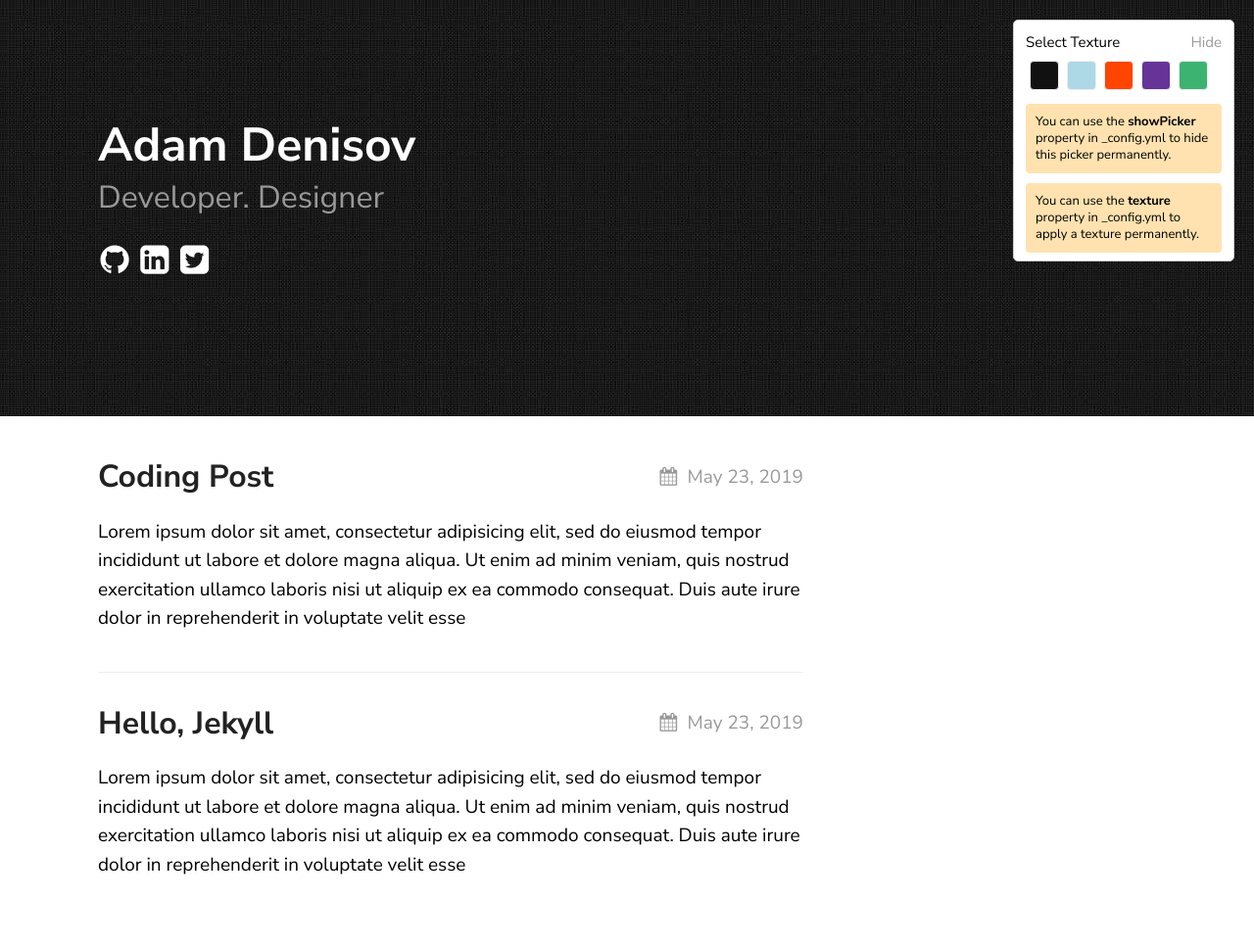
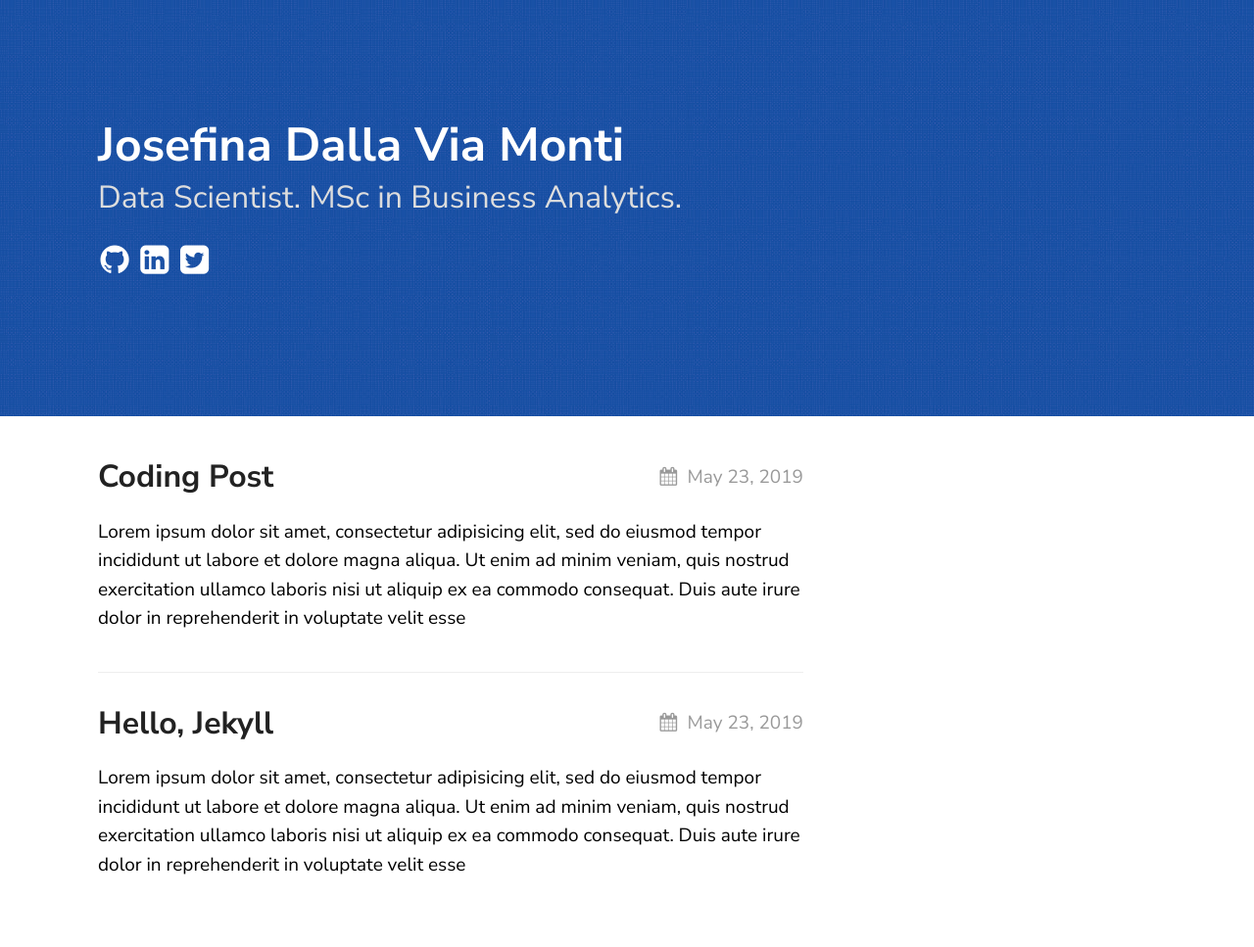
Before and after one commit to josedallavia/josedallavia.github.io, a Jekyll site: the page built from index.md, in a window 1280 px wide. Shown: the whole page at 98% size. Built offline with Jekyll 4.4.1, drawn with Linux system fonts in a browser that asks for light colours.

Commit message:
personal info

```diff
--- a/_config.yml
+++ b/_config.yml
@@ -1,7 +1,7 @@
 remote_theme: thelehhman/texture
-title: Texture Theme
+title: Josefina Dalla Via Monti
 author: GitHub User
-email: your-email@domain.com
+email: josefinadallavia@gmail.com
 description: > # this means to ignore newlines until "show_exerpts:"
   Write an awesome description for your new site here. You can edit this
   line in _config.yml. It will appear in your document head meta (for
@@ -16,18 +16,18 @@ sass:
 
 permalink: /posts/:title/
 texture:
-  title: Adam Denisov
-  tagline: Developer. Designer
+  title: Josefina Dalla Via Monti
+  tagline: Data Scientist. MSc in Business Analytics.
   date_format: "%b %-d, %Y"
-  style: black
+  style: blue
   showNav: false
-  showPicker: true
+  showPicker: false
 
   # generate social links in footer
   social_links:
-    twitter: thelehhman
-    github:  thelehhman
-    linkedIn: in/thelehhman
+    twitter: josedallavia
+    github:  josedallavia
+    linkedIn: in/josefina-dalla-via-monti-22203772
     rss: rss
 
 
```
